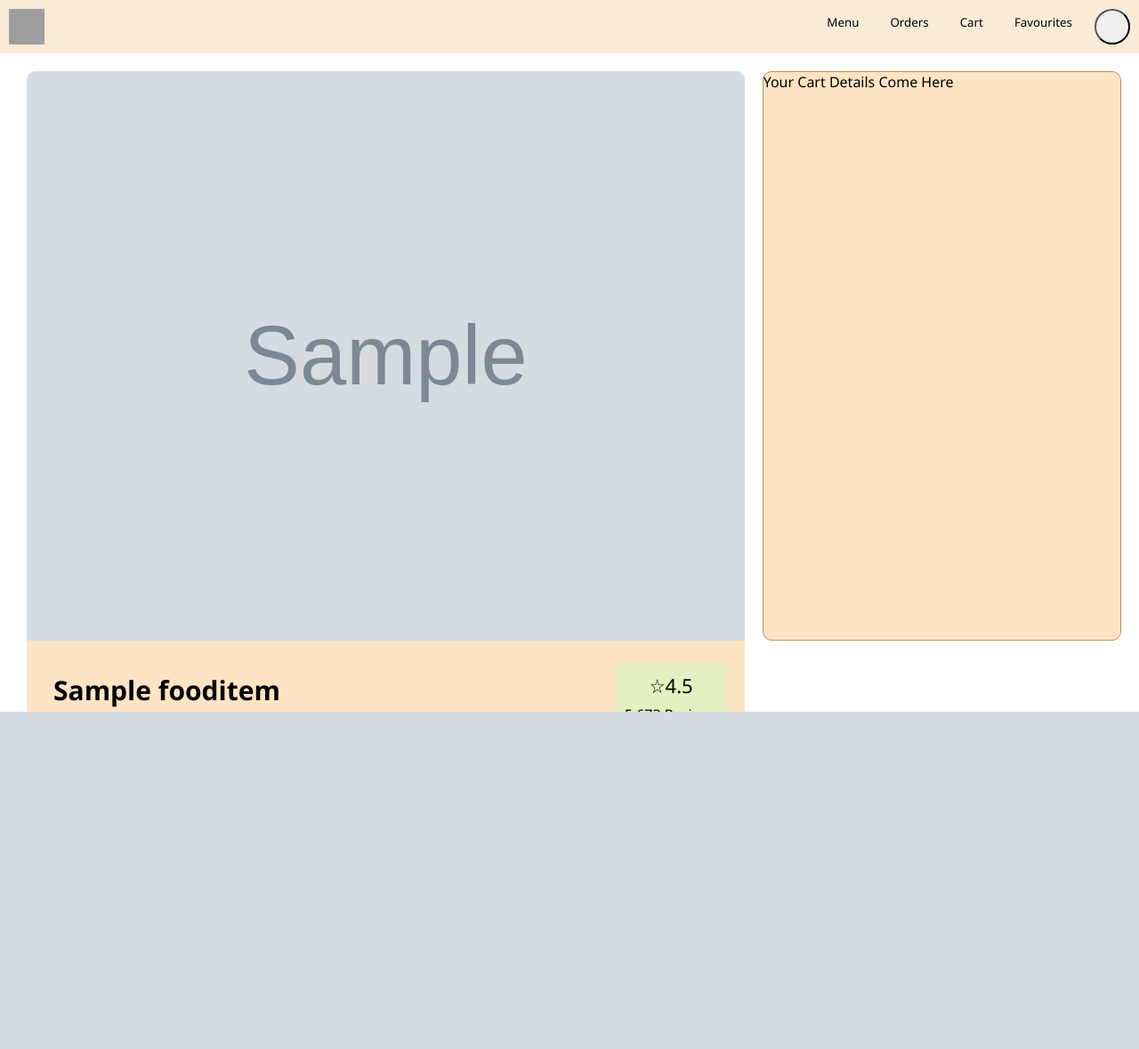
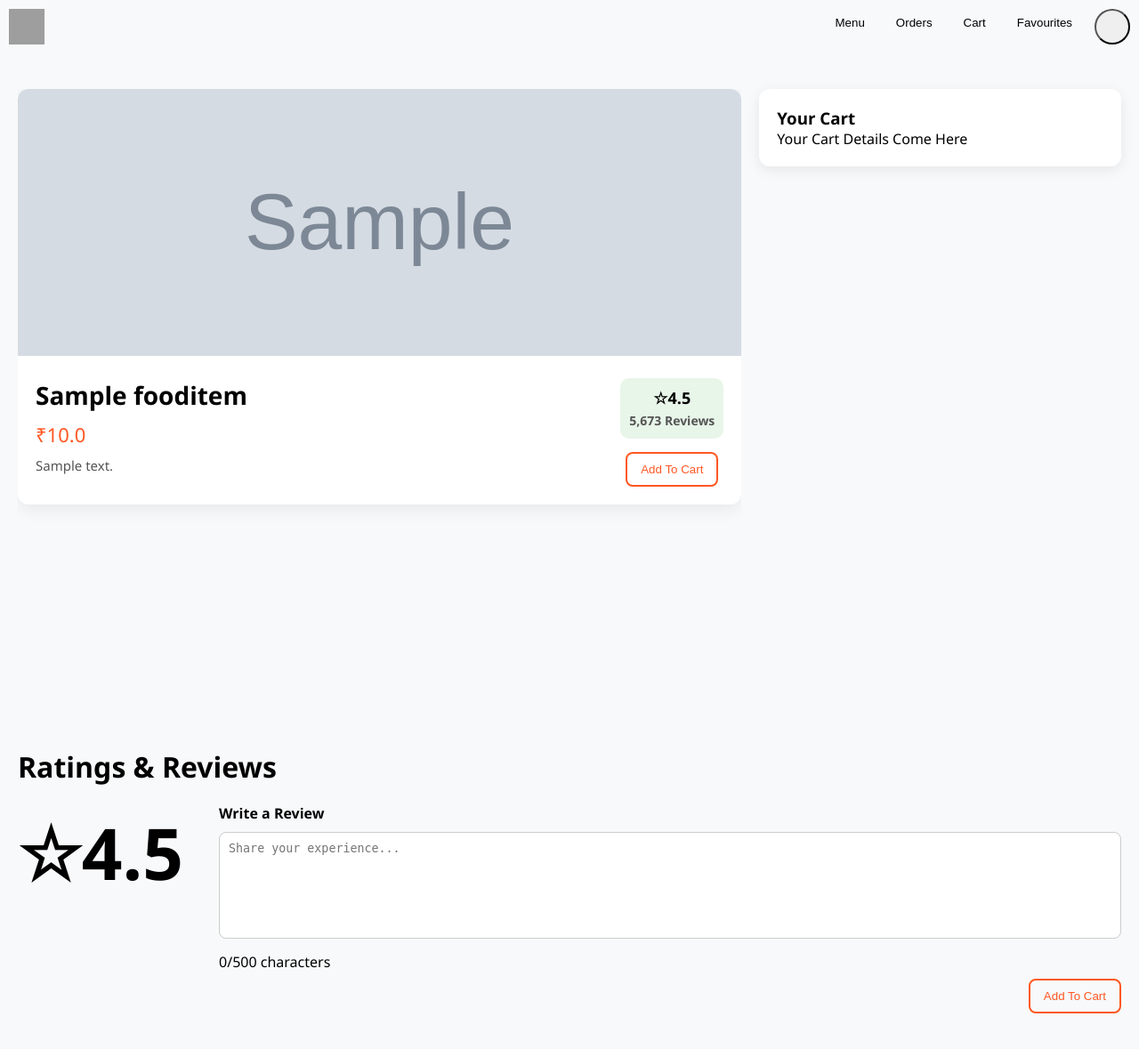
Before and after one commit to brohith5118/New-Restaurant-Project, a Django app: template myproject/Myapp/templates/item_details.html in a window 1280 px wide. Shown: the whole page at 89% size. Before the commit the page ends 800 px from the top, so only its background shows below. Run offline with Django 5.2, Linux system fonts and the light colour scheme; the template is opened without the code that fills it: values that come from a table or form of the project are taken from there, others are empty; tables that the repository leaves empty hold one stand-in row (values such as "Sample post"); grey boxes marked "Sample" are stand-in pictures; grey boxes are pictures that could not be loaded.

Commit message:
Improved ui for item_details

```diff
--- a/myproject/Myapp/static/Myapp/item_details.css
+++ b/myproject/Myapp/static/Myapp/item_details.css
@@ -2,107 +2,243 @@
     margin: 0;
     padding: 0;
     box-sizing: border-box;
-    font-family: 'Segoe UI', Tahoma, Geneva, Verdana, sans-serif;
 }
 
-.nav-bar{
-    background-color: antiquewhite;
+body {
+    font-family: 'Segoe UI', sans-serif;
+    background-color: #f8f9fa;
 }
 
-.page-divider{
+/* NAVBAR FIX */
+.nav-bar {
+    position: fixed;
+    width: 100%;
+    top: 0;
+    z-index: 1000;
+}
+
+/* MAIN LAYOUT */
+.page-divider {
     display: flex;
+    gap: 20px;
+    padding: 100px 20px 20px;
     height: 100vh;
 }
 
-/* item details */
-.item{
+/* ITEM SECTION */
+.item {
     flex: 2;
     overflow-y: auto;
-    padding: 10px;
-    padding-top: 80px;
-    padding-left: 30px;
 }
 
-.item-container{
-    background-color: bisque;
+.item-container {
+    background: white;
+    border-radius: 12px;
+    box-shadow: 0 4px 20px rgba(0,0,0,0.08);
+    overflow: hidden;
+}
+
+/* IMAGE FIX */
+.item-image {
+    width: 100%;
+    height: 300px;
+    object-fit: cover; /* IMPORTANT FIX */
+}
+
+/* DETAILS */
+.item-details-container {
+    display: flex;
+    justify-content: space-between;
+    padding: 20px;
+}
+
+.item-info {
+    max-width: 70%;
+}
+
+.item-name {
+    font-size: 28px;
+    font-weight: bold;
+    margin-bottom: 10px;
+}
+
+.item-price {
+    font-size: 22px;
+    color: #ff5722;
+    margin-bottom: 10px;
+}
+
+.item-description {
+    font-size: 15px;
+    color: #555;
+}
+
+/* RIGHT SIDE */
+.item-actions {
+    display: flex;
+    flex-direction: column;
+    align-items: center;
+}
+
+/* RATING */
+.item-rating {
+    background-color: #e8f5e9;
+    padding: 10px;
+    border-radius: 10px;
+    text-align: center;
+}
+
+.item-rating-number {
+    font-size: 18px;
+    font-weight: bold;
+}
+
+.item-number-rating {
+    font-size: 14px;
+    color: #555;
+}
+
+/* BUTTON */
+.add-button {
+    margin-top: 15px;
+    padding: 10px 15px;
+    border: 2px solid #ff5722;
+    background: transparent;
+    color: #ff5722;
+    border-radius: 8px;
+    cursor: pointer;
+    transition: 0.3s;
+}
+
+.add-button:hover {
+    background: #ff5722;
+    color: white;
+}
+
+/* CART SECTION */
+.cart {
+    flex: 1;
+}
+
+.cart-container {
+    position: sticky;
+    top: 100px;
+    background: white;
+    padding: 20px;
+    border-radius: 12px;
+    height: fit-content;
+    box-shadow: 0 4px 15px rgba(0,0,0,0.08);
+}
+
+/* REVIEWS */
+.reviews-section {
+    padding: 40px 20px;
+}
+
+.review-container {
+    display: flex;
+    gap: 40px;
+    margin-top: 20px;
+}
+
+/* LEFT */
+.overall-rating {
+    font-size: 40px;
+    font-weight: bold;
+}
+
+/* FORM */
+.review-form {
+    flex: 1;
+}
+
+.review-title {
+    font-weight: bold;
+    margin-bottom: 10px;
+}
+
+.review-form textarea {
+    width: 100%;
+    height: 120px;
+    padding: 10px;
+    border-radius: 8px;
+    border: 1px solid #ccc;
+    resize: none;
+}
+
+/* FOOTER */
+.review-footer {
+    display: flex;
+    justify-content: space-between;
+    margin-top: 10px;
+}
+
+/* SUBMIT BUTTON */
+.submit-btn {
+    padding: 8px 15px;
+    border: none;
+    background: #28a745;
+    color: white;
+    border-radius: 6px;
+    cursor: pointer;
+}
+
+.submit-btn:hover {
+    background: #218838;
+}
+
+/* SCROLLBAR (optional but nice) */
+.item::-webkit-scrollbar {
+    width: 6px;
+}
+.item::-webkit-scrollbar-thumb {
+    background: #ccc;
     border-radius: 10px;
 }
 
-.item-image{
-    width: 100%;
-    height: 80vh;
-    background-size: fill;
-    border-top-left-radius: 10px;
-    border-top-right-radius: 10px;
+/* RESPONSIVE */
+@media (max-width: 900px) {
+    .page-divider {
+        flex-direction: column;
+        height: auto;
     }
 
-.item-details-container{
-    display: flex;
-    padding: 20px;
-    justify-content: space-between;
+    .cart-container {
+        position: static;
     }
 
-.item-name{
-    font-size: 30px;
-    font-weight: bold;
-    margin: 10px;
+    .item-details-container {
+        flex-direction: column;
+        gap: 20px;
     }
 
-.item-price{
-    font-size: 26px;
-    margin: 10px;
+    .item-info {
+        max-width: 100%;
+    }
 }
 
-.item-description{
-    font-size: 16px;
-    margin: 10px;
-    margin-left: 14px;
+.cart-controls {
+    margin-top: 15px;
 }
 
-.item-rating{
-    background-color: rgba(197, 253, 187, 0.479);
-    text-align: center;
-    padding: 10px;
-    border-radius: 10px;
-    margin-bottom: 10px;
+.qty-controller {
+    display: flex;
+    align-items: center;
+    gap: 10px;
 }
 
-.item-rating-number{
-    font-size: 22px;
+.qty-btn {
+    width: 30px;
+    height: 30px;
+    border: none;
+    background: #ff5722;
+    color: white;
+    font-size: 18px;
+    border-radius: 6px;
+    cursor: pointer;
 }
 
-.item-number-rating{
-    font-size: 16px;
+.qty-count {
+    font-size: 18px;
+    font-weight: bold;
 }
-
-.add-button{
-    background-color: transparent;
-    border: 2px solid orangered;
-    border-radius: 10px;
-    color: orangered;
-    height: 30px;
-    width: 100px;
-    margin-top: 20px;
-    font-weight: 600;
-}
-
-/* cart details */
-.cart{
-    flex: 1;
-    overflow-y: auto;
-    padding: 10px;
-    padding-right: 20px;
-    padding-top: 80px;
-}
-.cart-container{
-    background-color: bisque;
-    border-radius: 10px;
-    border: solid 1px rgb(190, 145, 91);
-    height: 80vh;
-}
-
-
-
-.nav-option{
-    color: black;
-}
--- a/myproject/Myapp/templates/item_details.html
+++ b/myproject/Myapp/templates/item_details.html
@@ -1,31 +1,72 @@
 {% extends 'navbar.html' %}
 {% block content %}
 {% load static %}
-    <link rel="stylesheet" href="{% static '/Myapp/item_details.css' %}">
-    <!-- <form action="/menu"><button>back</button></form> -->
+
+<link rel="stylesheet" href="{% static 'Myapp/item_details.css' %}">
+
 <div class="page-divider">
+
+    <!-- ITEM SECTION -->
     <div class="item">
         <div class="item-container">
+
             <img src="{{foodItem.image.url}}" class="item-image">
+
             <div class="item-details-container">
-                    <div>
+
+                <div class="item-info">
                     <p class="item-name">{{foodItem.name}}</p>
                     <p class="item-price">₹{{foodItem.price}}</p>
                     <p class="item-description">{{foodItem.description}}</p>
                 </div>
-                    <div>
+
+                <div class="item-actions">
                     <div class="item-rating">
-                            <p class="item-rating-number">☆4.5<br><span class="item-number-rating">5,673 Reviews</span></p>
+                        <p class="item-rating-number">
+                            ☆4.5 <br>
+                            <span class="item-number-rating">5,673 Reviews</span>
+                        </p>
                     </div>
+                    <button class="add-button">Add To Cart</button>
+                </div>
+
+            </div>
+        </div>
+    </div>
+
+    <!-- CART SECTION -->
+    <div class="cart">
+        <div class="cart-container">
+            <h3>Your Cart</h3>
+            <p>Your Cart Details Come Here</p>
+        </div>
+    </div>
+
+</div>
+
+<!-- REVIEWS SECTION -->
+<div class="reviews-section">
+    <h1>Ratings & Reviews</h1>
+
+    <div class="review-container">
+
+        <div class="overall-rating">
+            <h1>☆4.5</h1>
+        </div>
+
+        <div class="review-form">
+            <p class="review-title">Write a Review</p>
+            <textarea placeholder="Share your experience..."></textarea>
+
+            <div class="review-footer">
+                <p>0/500 characters</p>
+                <div class="cart-controls" data-id="{{ foodItem.id }}">
                     <button class="add-button">Add To Cart</button>
                 </div>
             </div>
         </div>
-        </div>
-        <div class="cart">
-            <div class="cart-container">
-               <p>Your Cart Details Come Here</p>
+
     </div>
 </div>
-     </div>
+<script src="{% static 'Myapp/item_details.js' %}"></script>
 {% endblock %}
```
Also changed, not shown: myproject/Myapp/migrations/0004_alter_category_id_alter_fooditem_id_alter_order_id_and_more.py (added), myproject/media/food_images/Noodles_YFAkz2l.jfif (added). Lines whose indentation alone changed are shown as unchanged.
